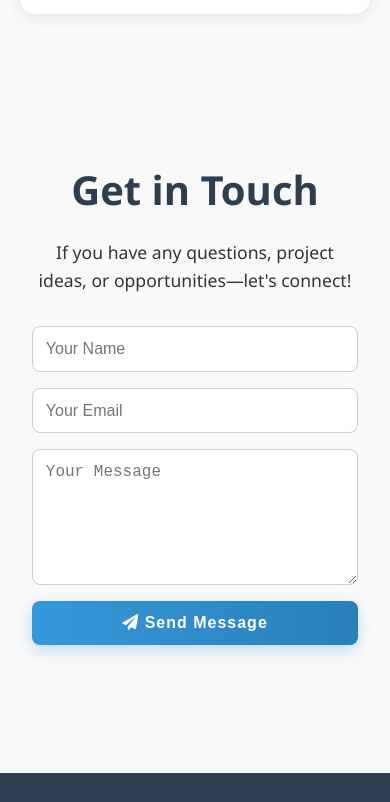
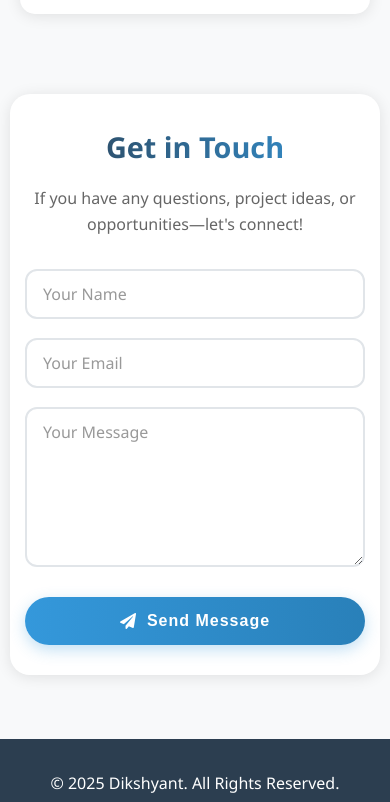
Before and after one commit to Dikashyanta/My-Portfolio, a plain HTML site: page index.html in a window 390 px wide. Shown: the part 2819-3621 px from the top of the page. Drawn offline with Linux system fonts and the light colour scheme.

Commit message:
contact section upgrade

```diff
--- a/styles.css
+++ b/styles.css
@@ -276,45 +276,155 @@ h1 {
 }
 
 /* Contact Section */
+/* Contact Section - Updated Styling */
 .contact {
-    padding: 4rem 2rem;
-    background-color: #f9f9f9;
+    background: var(--white);
+    padding: 60px 40px;
+    border-radius: 20px;
+    box-shadow: var(--shadow);
     text-align: center;
+    max-width: 800px;
+    margin: 0 auto;
 }
+
 .contact h1 {
     font-size: 2.5rem;
     margin-bottom: 1rem;
+    color: var(--secondary-color);
+    background: linear-gradient(to right, var(--secondary-color), var(--primary-color));
+    -webkit-background-clip: text;
+    -webkit-text-fill-color: transparent;
 }
+
 .contact p {
     font-size: 1.1rem;
-    margin-bottom: 2rem;
+    color: #666;
+    margin-bottom: 3rem;
+    line-height: 1.6;
+    max-width: 600px;
+    margin-left: auto;
+    margin-right: auto;
 }
+
 .contact-form {
     max-width: 600px;
     margin: 0 auto;
     display: flex;
     flex-direction: column;
-    gap: 1rem;
+    gap: 1.5rem;
+    text-align: left;
 }
+
 .contact-form input,
 .contact-form textarea {
-    padding: 0.8rem;
-    border: 1px solid #ccc;
-    border-radius: 8px;
+    padding: 15px 20px;
+    border: 2px solid #e1e5e9;
+    border-radius: 12px;
     font-size: 1rem;
+    font-family: inherit;
     width: 100%;
+    background: var(--white);
+    transition: var(--transition);
+    outline: none;
 }
-.contact-form button {
-    padding: 0.8rem;
-    background-color: #007bff;
-    color: white;
+
+.contact-form input:focus,
+.contact-form textarea:focus {
+    border-color: var(--primary-color);
+    box-shadow: 0 0 0 3px rgba(52, 152, 219, 0.1);
+    transform: translateY(-1px);
+}
+
+.contact-form input::placeholder,
+.contact-form textarea::placeholder {
+    color: #999;
+    font-weight: 400;
+}
+
+.contact-form textarea {
+    resize: vertical;
+    min-height: 120px;
+    font-family: inherit;
+}
+
+.contact-form .btn-primary {
+    padding: 15px 35px;
+    background: linear-gradient(to right, var(--primary-color), #2980b9);
+    color: var(--white);
     border: none;
-    border-radius: 8px;
+    border-radius: 30px;
+    font-weight: 600;
     font-size: 1rem;
+    letter-spacing: 1px;
     cursor: pointer;
+    transition: var(--transition);
+    box-shadow: 0 5px 15px rgba(52, 152, 219, 0.3);
+    display: flex;
+    align-items: center;
+    justify-content: center;
+    gap: 10px;
+    margin-top: 10px;
+    text-decoration: none;
 }
-.contact-form button:hover {
-    background-color: #0056b3;
+
+.contact-form .btn-primary:hover {
+    transform: translateY(-2px);
+    box-shadow: 0 8px 20px rgba(52, 152, 219, 0.4);
+    background: linear-gradient(to right, #2980b9, var(--primary-color));
+}
+
+.contact-form .btn-primary:active {
+    transform: translateY(0);
+}
+
+/* Form field groups for better spacing */
+.form-group {
+    display: flex;
+    flex-direction: column;
+    gap: 0.5rem;
+}
+
+.form-group label {
+    font-weight: 500;
+    color: var(--secondary-color);
+    margin-bottom: 5px;
+}
+
+/* Responsive adjustments for contact section */
+@media (max-width: 768px) {
+    .contact {
+        padding: 40px 20px;
+        margin: 0 20px;
+    }
+
+    .contact h1 {
+        font-size: 2rem;
+    }
+
+    .contact-form {
+        gap: 1.2rem;
+    }
+
+    .contact-form input,
+    .contact-form textarea {
+        padding: 12px 16px;
+    }
+}
+
+@media (max-width: 480px) {
+    .contact {
+        padding: 30px 15px;
+        margin: 0 10px;
+    }
+
+    .contact h1 {
+        font-size: 1.8rem;
+    }
+
+    .contact p {
+        font-size: 1rem;
+        margin-bottom: 2rem;
+    }
 }
 
 /* Footer */
```
